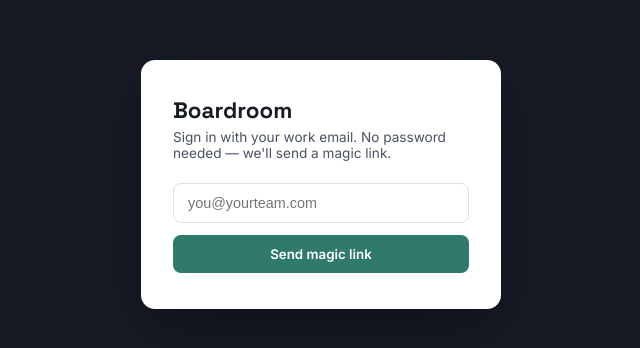
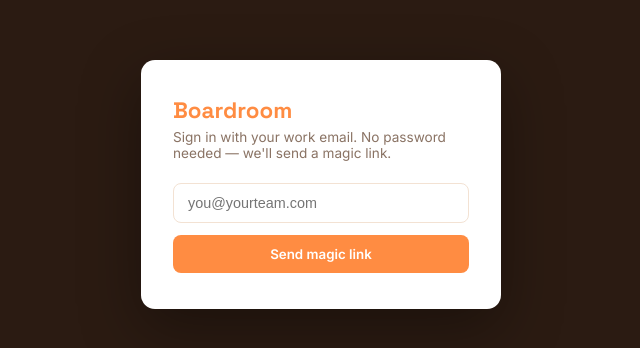
Before and after one commit to Abhay-hue/Personal-Trello-, a React (Vite) app in the folder frontend/: page / in a window 1280 px wide. Shown: the part 216-564 px from the top of the page, without its empty margins (319-959 px from the left). Built offline with nearby package versions, Linux system fonts and the light colour scheme; no server answers.

Commit message:
Phase 1: rename and retheme

```diff
--- a/frontend/index.html
+++ b/frontend/index.html
@@ -3,7 +3,7 @@
   <head>
     <meta charset="UTF-8" />
     <meta name="viewport" content="width=device-width, initial-scale=1.0" />
-    <title>Boardroom</title>
+    <title>HiAnkita Project Dash</title>
     <link rel="manifest" href="manifest.json" />
     <meta name="theme-color" content="#1c2333" />
   </head>
--- a/frontend/src/App.jsx
+++ b/frontend/src/App.jsx
@@ -85,7 +85,7 @@ export default function App() {
     <div className="app-shell">
       <header className="app-header">
         <div>
-          <h1>Boardroom</h1>
+          <h1>HiAnkita Project Dash</h1>
           <div className="tagline">Tell it what happened. It'll handle the board.</div>
         </div>
         <div className="header-right">
--- a/frontend/src/index.css
+++ b/frontend/src/index.css
@@ -1,24 +1,27 @@
 @import url("https://fonts.googleapis.com/css2?family=Space+Grotesk:wght@500;600;700&family=Inter:wght@400;500;600&family=JetBrains+Mono:wght@500&display=swap");
 
 /* ---- Design tokens -------------------------------------------------
-   Concept: a small team's ticket board — cards read like torn ticket
-   stubs, with a numbered stub and a priority-coded spine.
-   Palette: cool slate surface, ink-navy header, muted teal brand accent,
-   warm amber/red reserved only for priority signal (so color carries
-   real meaning, not decoration).
+   HiAnkita Project Dash — warm, easy-on-the-eyes theme.
+   Soft neon orange as the primary brand color, lime green for
+   highlights/success states, hot pink reserved for standout accents
+   (high priority, special callouts) so it doesn't get overused.
 ------------------------------------------------------------------- */
 :root {
-  --ink: #171b26;
-  --ink-soft: #4a5164;
-  --surface: #eef1f6;
+  --ink: #3a2b22;
+  --ink-soft: #8a7364;
+  --surface: #fff8f2;
   --surface-card: #ffffff;
-  --line: #dbe0ea;
-  --brand: #2f7a6b;
-  --brand-soft: #e4f1ee;
-  --p-low: #8892a6;
-  --p-medium: #4b6bfb;
-  --p-high: #e08a3c;
-  --p-urgent: #d64545;
+  --line: #f3e2d3;
+  --brand: #ff8c42;
+  --brand-soft: #ffe8d6;
+  --lime: #a6e22e;
+  --lime-soft: #eef9d8;
+  --pink: #ff3ea5;
+  --pink-soft: #ffe1f0;
+  --p-low: #b8a99a;
+  --p-medium: #ff8c42;
+  --p-high: #ff3ea5;
+  --p-urgent: #e63946;
   --font-display: "Space Grotesk", sans-serif;
   --font-body: "Inter", sans-serif;
   --font-mono: "JetBrains Mono", monospace;
@@ -49,8 +52,8 @@ button {
 
 /* ---- Header ---- */
 .app-header {
-  background: var(--ink);
-  color: #f4f6fb;
+  background: #2b1b12;
+  color: #fff8f2;
   padding: 18px 28px;
   display: flex;
   align-items: center;
@@ -67,7 +70,7 @@ button {
 
 .app-header .tagline {
   font-size: 0.8rem;
-  color: #9aa3ba;
+  color: #c9a68c;
   margin-top: 2px;
 }
 
@@ -78,9 +81,9 @@ button {
 }
 
 .pill-btn {
-  background: rgba(255, 255, 255, 0.08);
-  color: #f4f6fb;
-  border: 1px solid rgba(255, 255, 255, 0.16);
+  background: rgba(255, 255, 255, 0.1);
+  color: #fff8f2;
+  border: 1px solid rgba(255, 140, 66, 0.4);
   border-radius: 999px;
   padding: 7px 14px;
   font-size: 0.82rem;
@@ -88,7 +91,8 @@ button {
   transition: background 0.15s ease;
 }
 .pill-btn:hover {
-  background: rgba(255, 255, 255, 0.16);
+  background: var(--brand);
+  border-color: var(--brand);
 }
 
 .avatar {
@@ -126,6 +130,7 @@ button {
   font-family: var(--font-body);
   outline: none;
   transition: border-color 0.15s ease;
+  background: var(--surface);
 }
 .command-input:focus {
   border-color: var(--brand);
@@ -160,12 +165,12 @@ button {
   max-width: 880px;
 }
 .command-feedback.ok {
-  background: var(--brand-soft);
-  color: #205448;
+  background: var(--lime-soft);
+  color: #4b6b12;
 }
 .command-feedback.err {
-  background: #fbe7e7;
-  color: #93231f;
+  background: var(--pink-soft);
+  color: #a3125f;
 }
 
 /* ---- Board ---- */
@@ -233,12 +238,12 @@ button {
   border-radius: var(--radius);
   border: 1px solid var(--line);
   padding: 14px 16px 14px 18px;
-  box-shadow: 0 1px 2px rgba(23, 27, 38, 0.04);
+  box-shadow: 0 1px 2px rgba(58, 43, 34, 0.05);
   transition: transform 0.12s ease, box-shadow 0.12s ease;
 }
 .task-card:hover {
   transform: translateY(-1px);
-  box-shadow: 0 6px 16px rgba(23, 27, 38, 0.08);
+  box-shadow: 0 6px 16px rgba(58, 43, 34, 0.1);
 }
 
 .task-card::before {
@@ -294,16 +299,16 @@ button {
   font-family: var(--font-mono);
   padding: 3px 8px;
   border-radius: 6px;
-  background: #f1f3f8;
-  color: var(--ink-soft);
+  background: var(--brand-soft);
+  color: #a35314;
 }
 .task-due.soon {
-  background: #fdf1e2;
-  color: #8a5a17;
+  background: var(--pink-soft);
+  color: #a3125f;
 }
 .task-due.overdue {
-  background: #fbe7e7;
-  color: #93231f;
+  background: #ffd8d8;
+  color: #b3261e;
 }
 
 .task-assignee {
@@ -337,8 +342,9 @@ button {
   cursor: pointer;
 }
 .status-actions button:hover {
-  border-color: var(--brand);
-  color: var(--brand);
+  border-color: var(--lime);
+  background: var(--lime-soft);
+  color: #4b6b12;
 }
 
 /* ---- Login ---- */
@@ -347,7 +353,7 @@ button {
   display: flex;
   align-items: center;
   justify-content: center;
-  background: var(--ink);
+  background: #2b1b12;
 }
 
 .login-card {
@@ -363,6 +369,7 @@ button {
   font-family: var(--font-display);
   font-size: 1.4rem;
   margin: 0 0 4px;
+  color: var(--brand);
 }
 
 .login-card p {
```
Also changed, not shown: frontend/public/manifest.json, 1 other file (tests, documents, lock files or other folders).
